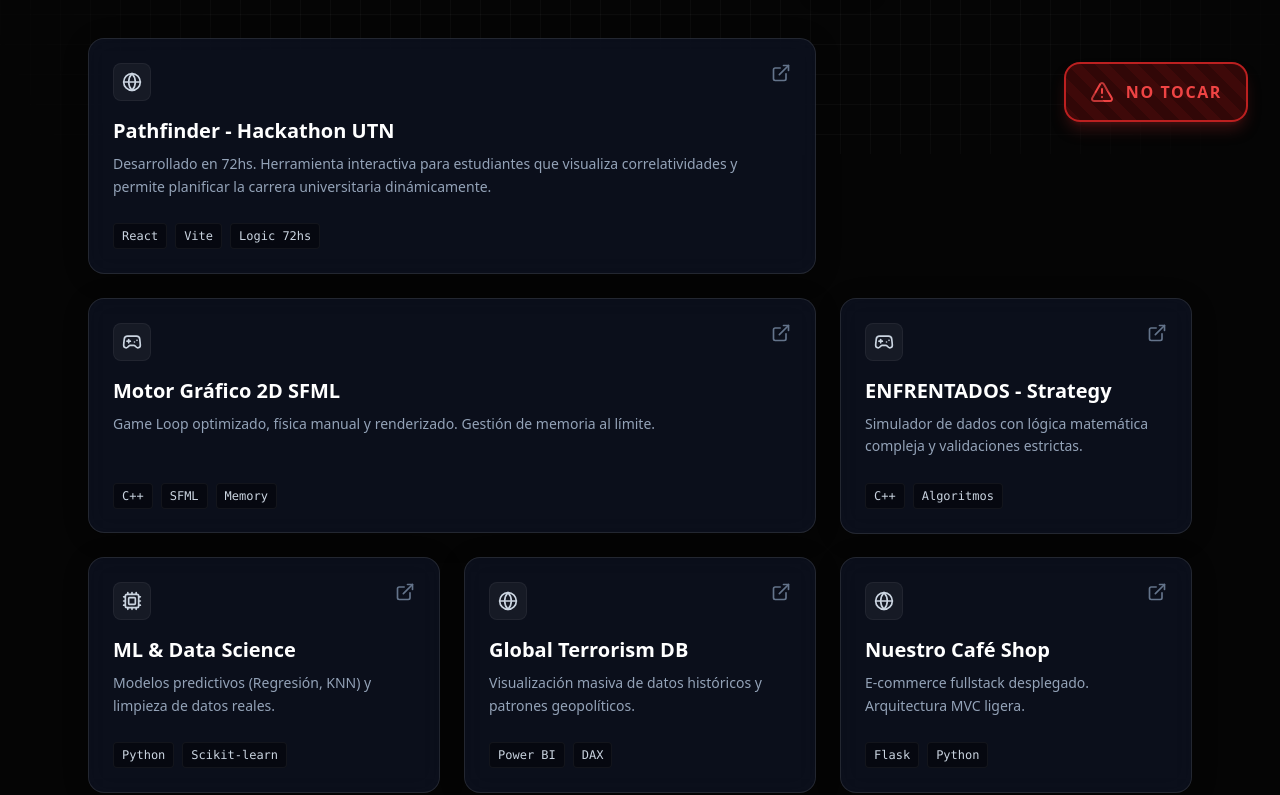
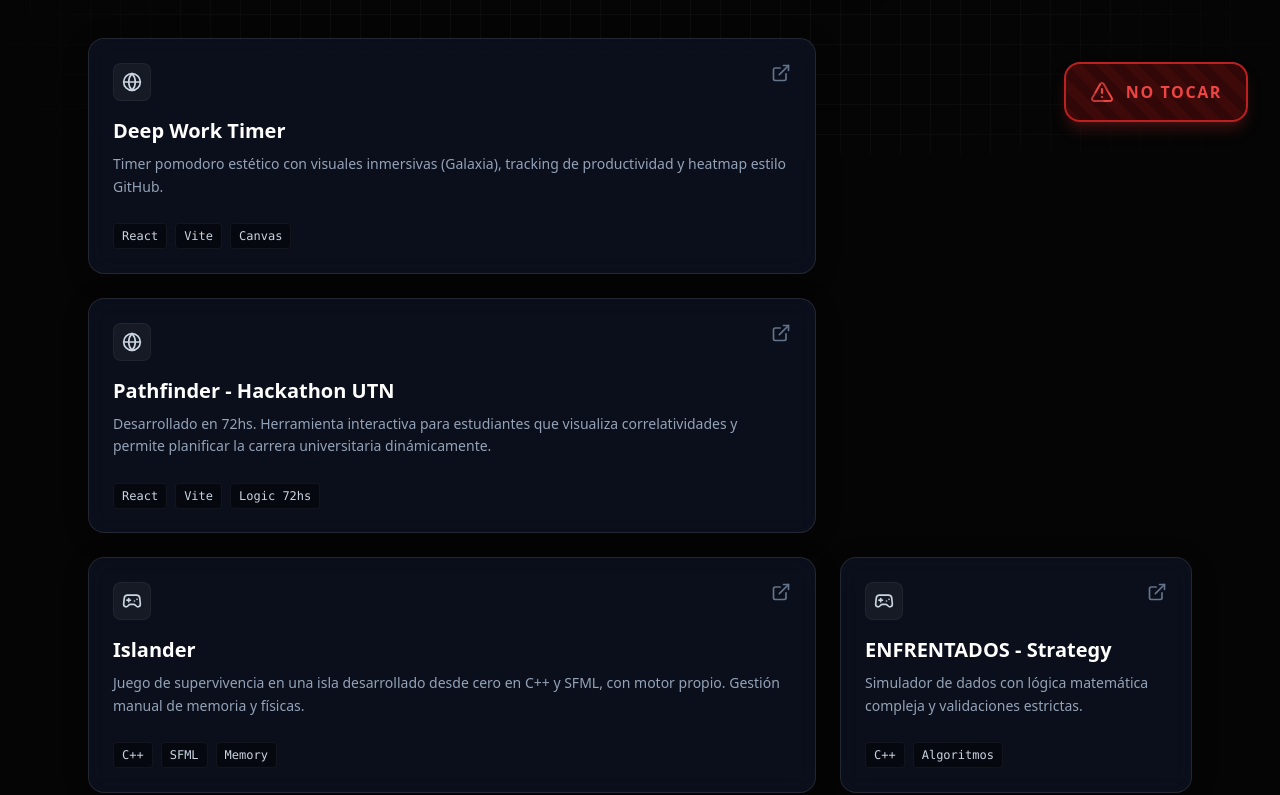
Before and after one commit to lenase0077/Portafolio, a React (Vite) app: page / in a window 1280 px wide. Shown: the part 646-1441 px from the top of the page. Built offline with nearby package versions, Linux system fonts and the light colour scheme.

Commit message:
Agregado nuevo proyecto, y corregiro url de Islandeer
Added new projects with date fields, updated project descriptions, and implemented automatic sorting of projects by date (most recent first) in the Portfolio component. This improves the relevance and organization of the displayed projects.

```diff
--- a/src/App.jsx
+++ b/src/App.jsx
@@ -71,7 +71,16 @@ const Portfolio = () => {
   ];
 
   const projects = [
-    // ... (tus proyectos siguen igual)
+    {
+      title: "Deep Work Timer",
+      category: "web",
+      tech: ["React", "Vite", "Canvas"],
+      description: "Timer pomodoro estético con visuales inmersivas (Galaxia), tracking de productividad y heatmap estilo GitHub.",
+      highlight: true,
+      repoUrl: "https://github.com/lenase0077/Pomodoro-Logger",
+      date: "2024-12",
+      color: "border-purple-500"
+    },
     {
       title: "Pathfinder - Hackathon UTN",
       category: "web",
@@ -79,14 +88,17 @@ const Portfolio = () => {
       description: "Desarrollado en 72hs. Herramienta interactiva para estudiantes que visualiza correlatividades y permite planificar la carrera universitaria dinámicamente.",
       highlight: true,
       repoUrl: "https://github.com/lenase0077/Proyecto-Hackaton",
+      date: "2024-11",
       color: "border-pink-500"
     },
     {
-      title: "Motor Gráfico 2D SFML",
+      title: "Islander",
       category: "cpp",
       tech: ["C++", "SFML", "Memory"],
-      description: "Game Loop optimizado, física manual y renderizado. Gestión de memoria al límite.",
+      description: "Juego de supervivencia en una isla desarrollado desde cero en C++ y SFML, con motor propio. Gestión manual de memoria y físicas.",
       highlight: true,
+      repoUrl: "https://github.com/lenase0077/Islandeer",
+      date: "2024-10",
       color: "border-blue-500"
     },
     {
@@ -96,7 +108,28 @@ const Portfolio = () => {
       description: "Simulador de dados con lógica matemática compleja y validaciones estrictas.",
       highlight: false,
       repoUrl: "https://github.com/lenase0077/Enfrentados",
+      date: "2024-09",
       color: "border-cyan-500"
+    },
+    {
+      title: "QA Testing Suite",
+      category: "qa",
+      tech: ["JIRA", "Automation"],
+      description: "Diseño de casos de prueba y ciclo de vida de bugs.",
+      highlight: false,
+      repoUrl: "https://github.com/lenase0077/Proyecto-Testing-Manual",
+      date: "2024-08",
+      color: "border-green-500"
+    },
+    {
+      title: "Nuestro Café Shop",
+      category: "web",
+      tech: ["Flask", "Python"],
+      description: "E-commerce fullstack desplegado. Arquitectura MVC ligera.",
+      highlight: false,
+      repoUrl: "https://github.com/lenase0077/Coffee-style",
+      date: "2024-07",
+      color: "border-orange-500"
     },
     {
       title: "ML & Data Science",
@@ -105,6 +138,7 @@ const Portfolio = () => {
       description: "Modelos predictivos (Regresión, KNN) y limpieza de datos reales.",
       highlight: false,
       repoUrl: "https://github.com/lenase0077/Proyectos-Machine-Learning",
+      date: "2024-06",
       color: "border-yellow-500"
     },
     {
@@ -114,31 +148,17 @@ const Portfolio = () => {
       description: "Visualización masiva de datos históricos y patrones geopolíticos.",
       highlight: false,
       repoUrl: "https://github.com/lenase0077/Attempt-Report-PowerBI-analysis",
+      date: "2024-05",
       color: "border-indigo-500"
-    },
-    {
-      title: "Nuestro Café Shop",
-      category: "web",
-      tech: ["Flask", "Python"],
-      description: "E-commerce fullstack desplegado. Arquitectura MVC ligera.",
-      highlight: false,
-      repoUrl: "https://github.com/lenase0077/Coffee-style",
-      color: "border-orange-500"
-    },
-    {
-      title: "QA Testing Suite",
-      category: "qa",
-      tech: ["JIRA", "Automation"],
-      description: "Diseño de casos de prueba y ciclo de vida de bugs.",
-      highlight: false,
-      repoUrl: "https://github.com/lenase0077/Proyecto-Testing-Manual",
-      color: "border-green-500"
     }
   ];
 
+  // Ordenamos automáticamente por fecha (más recientes primero)
+  const sortedProjects = [...projects].sort((a, b) => new Date(b.date) - new Date(a.date));
+
   const filterProjects = activeTab === 'all'
-    ? projects
-    : projects.filter(p => p.category === activeTab || (activeTab === 'cpp' && p.category === 'cpp'));
+    ? sortedProjects
+    : sortedProjects.filter(p => p.category === activeTab || (activeTab === 'cpp' && p.category === 'cpp'));
 
   return (
     <div className="relative min-h-screen font-sans selection:bg-orange-500 selection:text-white overflow-hidden transition-colors duration-1000">
@@ -319,8 +339,7 @@ const Portfolio = () => {
                 <button
                   key={tab.id}
                   onClick={() => setActiveTab(tab.id)}
-                  className={`relative px-4 py-2 rounded-lg text-sm font-medium transition-all z-10 ${
-                    activeTab === tab.id ? 'text-white' : 'hover:text-slate-300'
+                  className={`relative px-4 py-2 rounded-lg text-sm font-medium transition-all z-10 ${activeTab === tab.id ? 'text-white' : 'hover:text-slate-300'
                     }`}
                   style={{ color: activeTab !== tab.id ? (isCozy ? '#fdba74' : '#64748b') : '' }}
                 >
@@ -348,7 +367,7 @@ const Portfolio = () => {
                   key={project.title}
                   className={`group relative glass-card rounded-2xl overflow-hidden transition-colors ${project.highlight ? 'md:col-span-2' : ''}`}
                   // Ajustamos el borde hover para cozy mode
-                  style={isCozy ? { borderColor: 'rgba(249, 115, 22, 0.3)'} : {}}
+                  style={isCozy ? { borderColor: 'rgba(249, 115, 22, 0.3)' } : {}}
                 >
                   {/* Glow interno al hacer hover (Simplificado para que funcione en ambos modos) */}
                   <div className={`absolute inset-0 opacity-0 group-hover:opacity-20 transition-opacity duration-500`}
```
Lines whose indentation alone changed are shown as unchanged.
